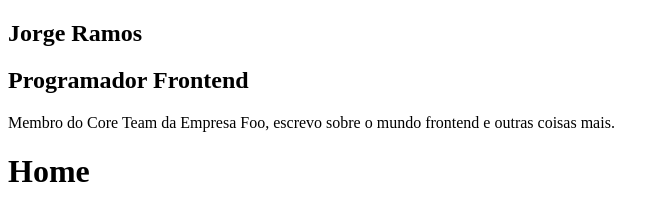
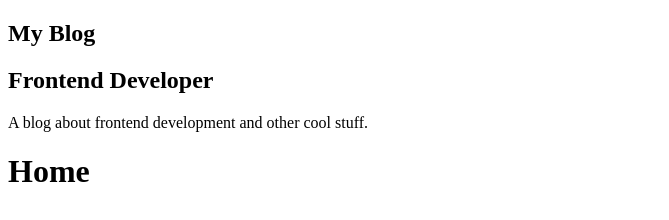
Before and after one commit to jorginhodev/gatsby-course, a Gatsby site: page / in a window 1280 px wide. Shown: the whole page, without its empty margins (0-669 px from the left). Built offline with nearby package versions, Linux system fonts and the light colour scheme; Gatsby itself is replaced by a stand-in of ours.

Commit message:
Add data with StaticQuery

```diff
--- a/gatsby-config.js
+++ b/gatsby-config.js
@@ -1,6 +1,7 @@
 module.exports = {
   siteMetadata: {
     title: `My Blog`,
+    position: `Frontend Developer`,
     description: `A blog about frontend development and other cool stuff.`,
     author: `@jorginhodev`,
   },
--- a/src/components/Profile/index.js
+++ b/src/components/Profile/index.js
@@ -1,14 +1,31 @@
 import React from "react"
+import { StaticQuery, graphql } from "gatsby"
 
 const Profile = () => (
-  <div className="Profile-wrapper">
-    <h1>Jorge Ramos</h1>
-    <h2>Programador Frontend</h2>
-    <p>
-      Membro do Core Team da Empresa Foo, escrevo sobre o mundo frontend e
-      outras coisas mais.
-    </p>
-  </div>
+  <StaticQuery
+    query={graphql`
+      query MySiteMetadata {
+        site {
+          siteMetadata {
+            title
+            position
+            description
+          }
+        }
+      }
+    `}
+    render={({
+      site: {
+        siteMetadata: { title, position, description },
+      },
+    }) => (
+      <div className="Profile-wrapper">
+        <h1>{title}</h1>
+        <h2>{position}</h2>
+        <p>{description}</p>
+      </div>
+    )}
+  />
 )
 
 export default Profile
```
